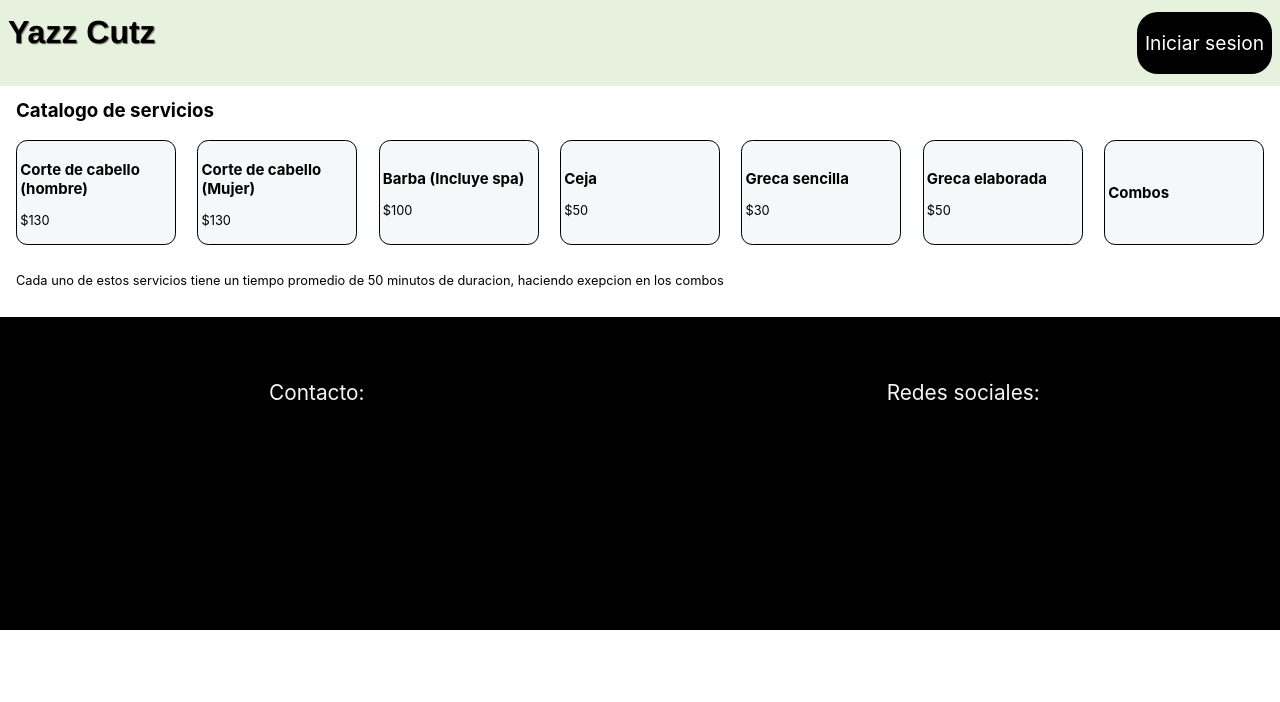
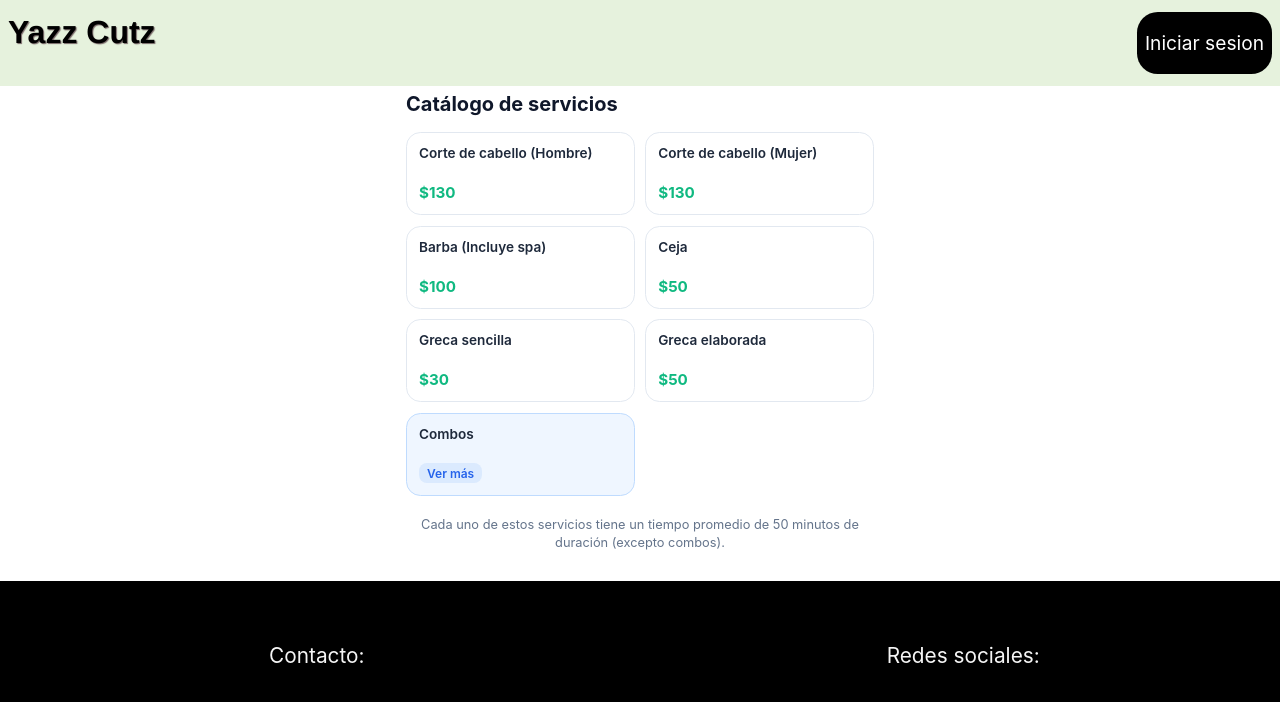
Before and after one commit to Senjuv/Proyectbarber, a React (Create React App) app in the folder frontend/: page /CitasD in a window 1280 px wide. Shown: the top 702 px of the page. Built offline with nearby package versions, Linux system fonts and the light colour scheme.

Commit message:
modificacion popup y alerts

```diff
--- a/frontend/src/components/selectionC.jsx
+++ b/frontend/src/components/selectionC.jsx
@@ -16,7 +16,7 @@ function Selectionc() {
         setDatosCita({ ...datosCita, corte: corte });
     };
     const dataD = (hora, id) => {
-        setDatosCita({ ...datosCita, hora: hora, id: id});
+        setDatosCita({ ...datosCita, hora: hora, id: id });
     };
 
     const dataUS = (nombre, numero) => {
@@ -29,72 +29,56 @@ function Selectionc() {
     console.log(isOpen);
     return (
         <div className="section-c">
-            <h3>Catalogo de servicios</h3>
+            <h3 className="section-title">Catálogo de servicios</h3>
+
+            {/* Contenedor de ÚNICAMENTE las tarjetas */}
             <div className="container-c">
                 <div className="container-cp" id="CorteH" onClick={() => { dataC("CorteH"); setIsOpen('dia') }}>
-                    <h3>Corte de cabello (hombre)</h3>
-                    <p>$130</p>
-                </div>
-                <div className="container-cp" id="CorteM" onClick={() => { dataC("CorteM"); setIsOpen('dia') }}>
-                    <h3>Corte de cabello (Mujer)</h3>
-                    <p>$130</p>
-                </div>
-                <div className="container-cp" id="Barba" onClick={() => { dataC("Barba"); setIsOpen('dia') }}>
-                    <h3>Barba (Incluye spa)</h3>
-                    <p>$100</p>
-                </div>
-                <div className="container-cp" id="Ceja" onClick={() => { dataC("Ceja"); setIsOpen('dia') }}>
-                    <h3>Ceja</h3>
-                    <p>$50</p>
-                </div>
-                <div className="container-cp" id="GrecaS" onClick={() => { dataC("GrecaS"); setIsOpen('dia') }}>
-                    <h3>Greca sencilla</h3>
-                    <p>$30</p>
-                </div>
-                <div className="container-cp" id="GrecaE" onClick={() => { dataC("GrecaE"); setIsOpen('dia') }}>
-                    <h3>Greca elaborada</h3>
-                    <p>$50</p>
-                </div>
-                <div className="container-cp" onClick={() => setIsOpen('corte')}>
-                    <h3>Combos</h3>
-                    <p></p>
+                    <span className="service-name">Corte de cabello (Hombre)</span>
+                    <span className="service-price">$130</span>
                 </div>
 
-                {isOpen === 'corte' && (
-                    <Modal1
-                        isOpen={isOpen}
-                        setIsOpen={setIsOpen}
-                        dataC={dataC}
-                    />
-                )}
+                <div className="container-cp" id="CorteM" onClick={() => { dataC("CorteM"); setIsOpen('dia') }}>
+                    <span className="service-name">Corte de cabello (Mujer)</span>
+                    <span className="service-price">$130</span>
+                </div>
 
-                {isOpen === 'dia' && (
-                    <Horario
-                        isOpen={isOpen}
-                        setIsOpen={setIsOpen}
-                        dataD={dataD}
-                    />
-                )}
-                {isOpen === 'present' && (
-                    <Presentacion
-                        isOpen={isOpen}
-                        setIsOpen={setIsOpen}
-                        datosCita={datosCita}
-                        env={env}
-                        setEnv={setEnv}
-                    />
-                )}
-                {isOpen === 'name' && (
-                    <Name
-                        isOpen={isOpen}
-                        setIsOpen={setIsOpen}
-                        dataUS={dataUS}
-                    />
-                )}
+                <div className="container-cp" id="Barba" onClick={() => { dataC("Barba"); setIsOpen('dia') }}>
+                    <span className="service-name">Barba (Incluye spa)</span>
+                    <span className="service-price">$100</span>
+                </div>
 
+                <div className="container-cp" id="Ceja" onClick={() => { dataC("Ceja"); setIsOpen('dia') }}>
+                    <span className="service-name">Ceja</span>
+                    <span className="service-price">$50</span>
+                </div>
 
-                <p>Cada uno de estos servicios tiene un tiempo promedio de 50 minutos de duracion, haciendo exepcion en los combos</p>
+                <div className="container-cp" id="GrecaS" onClick={() => { dataC("GrecaS"); setIsOpen('dia') }}>
+                    <span className="service-name">Greca sencilla</span>
+                    <span className="service-price">$30</span>
+                </div>
+
+                <div className="container-cp" id="GrecaE" onClick={() => { dataC("GrecaE"); setIsOpen('dia') }}>
+                    <span className="service-name">Greca elaborada</span>
+                    <span className="service-price">$50</span>
+                </div>
+
+                <div className="container-cp combo-card" onClick={() => setIsOpen('corte')}>
+                    <span className="service-name">Combos</span>
+                    <span className="service-badge">Ver más</span>
+                </div>
             </div>
+
+            {/* Nota aclaratoria fuera del grid */}
+            <p className="service-note">
+                Cada uno de estos servicios tiene un tiempo promedio de 50 minutos de duración (excepto combos).
+            </p>
+
+            {/* Renderizado condicional de Modales (fuera de la cuadrícula) */}
+            {isOpen === 'corte' && <Modal1 isOpen={isOpen} setIsOpen={setIsOpen} dataC={dataC} />}
+            {isOpen === 'dia' && <Horario isOpen={isOpen} setIsOpen={setIsOpen} dataD={dataD} />}
+            {isOpen === 'present' && <Presentacion isOpen={isOpen} setIsOpen={setIsOpen} datosCita={datosCita} env={env} setEnv={setEnv} />}
+            {isOpen === 'name' && <Name isOpen={isOpen} setIsOpen={setIsOpen} dataUS={dataUS} />}
         </div>
 
     )
--- a/frontend/src/styles/Form.css
+++ b/frontend/src/styles/Form.css
@@ -4,7 +4,7 @@
     max-width: 18rem;
     display: flex;
     flex-direction: column;
-    gap: 1.25rem; /* Maneja el espacio entre elementos de forma limpia sin márgenes negativos */
+    gap: 1rem; /* Maneja el espacio entre elementos de forma limpia sin márgenes negativos */
 }
 
 /* Campos de entrada */
@@ -46,6 +46,7 @@
     cursor: pointer;
     box-shadow: 0 4px 12px rgba(16, 185, 129, 0.2);
     transition: all 0.2s ease;
+    margin-top:5rem;
 }
 
 .button-e:hover {
--- a/frontend/src/styles/selectionC.css
+++ b/frontend/src/styles/selectionC.css
@@ -1,27 +1,98 @@
-.section-c{
-    height: 100%;
+.section-c {
     box-sizing: border-box;
+    width: 100%;
+    max-width: 500px;
+    margin: 0 auto;
     padding: 1rem;
-    padding-top: 5rem;
+    padding-top: 4.5rem;
 }
 
-.container-c{
+.section-title {
+    font-size: 1.25rem;
+    font-weight: 700;
+    color: #0f172a;
+    margin-bottom: 1rem;
+}
+
+/* Grilla fluida de 2 columnas exactas y equilibradas en móvil */
+.container-c {
+    box-sizing: border-box;
+    display: grid;
+    grid-template-columns: repeat(2, 1fr);
+    gap: 0.65rem;
+    width: 100%;
+}
+
+/* Tarjeta compacta */
+.container-cp {
     box-sizing: border-box;
     display: flex;
-    flex-wrap: wrap;
-    font-size: .8rem;
+    flex-direction: column;
     justify-content: space-between;
-    gap: 1rem;
+    align-items: flex-start;
+
+    height: 5.2rem;
+    /* Altura contenida y elegante */
+    padding: 0.75rem;
+
+    background-color: rgba(255, 255, 255, 0.8);
+    backdrop-filter: blur(10px);
+    border: 1px solid #e2e8f0;
+    border-radius: 0.9rem;
+
+    cursor: pointer;
+    transition: all 0.2s cubic-bezier(0.16, 1, 0.3, 1);
+    user-select: none;
 }
 
-.container-cp{
-    border-radius: .7rem;
-    background-color: rgb(245, 248, 248);
-    align-items: center;
-    align-content: center;
-    justify-content: center;
-    border: 1px solid;
-    box-sizing: border-box;
-    width: clamp(8rem, 41vw, 10rem);
-    padding:.2rem;
+.container-cp:hover {
+    background-color: #ffffff;
+    border-color: #cbd5e1;
+    box-shadow: 0 4px 12px rgba(0, 0, 0, 0.05);
+    transform: translateY(-1px);
 }
+
+.container-cp:active {
+    transform: scale(0.97);
+    background-color: #f1f5f9;
+}
+
+/* Nombre del servicio */
+.service-name {
+    font-size: 0.85rem;
+    font-weight: 600;
+    color: #1e293b;
+    line-height: 1.2;
+}
+
+/* Precio */
+.service-price {
+    font-size: 0.95rem;
+    font-weight: 700;
+    color: #10b981;
+    /* Verde esmeralda */
+}
+
+/* Estilo especial para la tarjeta de Combos */
+.combo-card {
+    background-color: #eff6ff;
+    border-color: #bfdbfe;
+}
+
+.service-badge {
+    font-size: 0.75rem;
+    font-weight: 600;
+    color: #2563eb;
+    background-color: #dbeafe;
+    padding: 0.15rem 0.5rem;
+    border-radius: 0.5rem;
+}
+
+/* Texto informativo inferior */
+.service-note {
+    margin-top: 1.25rem;
+    font-size: 0.8rem;
+    color: #64748b;
+    line-height: 1.4;
+    text-align: center;
+}
```
